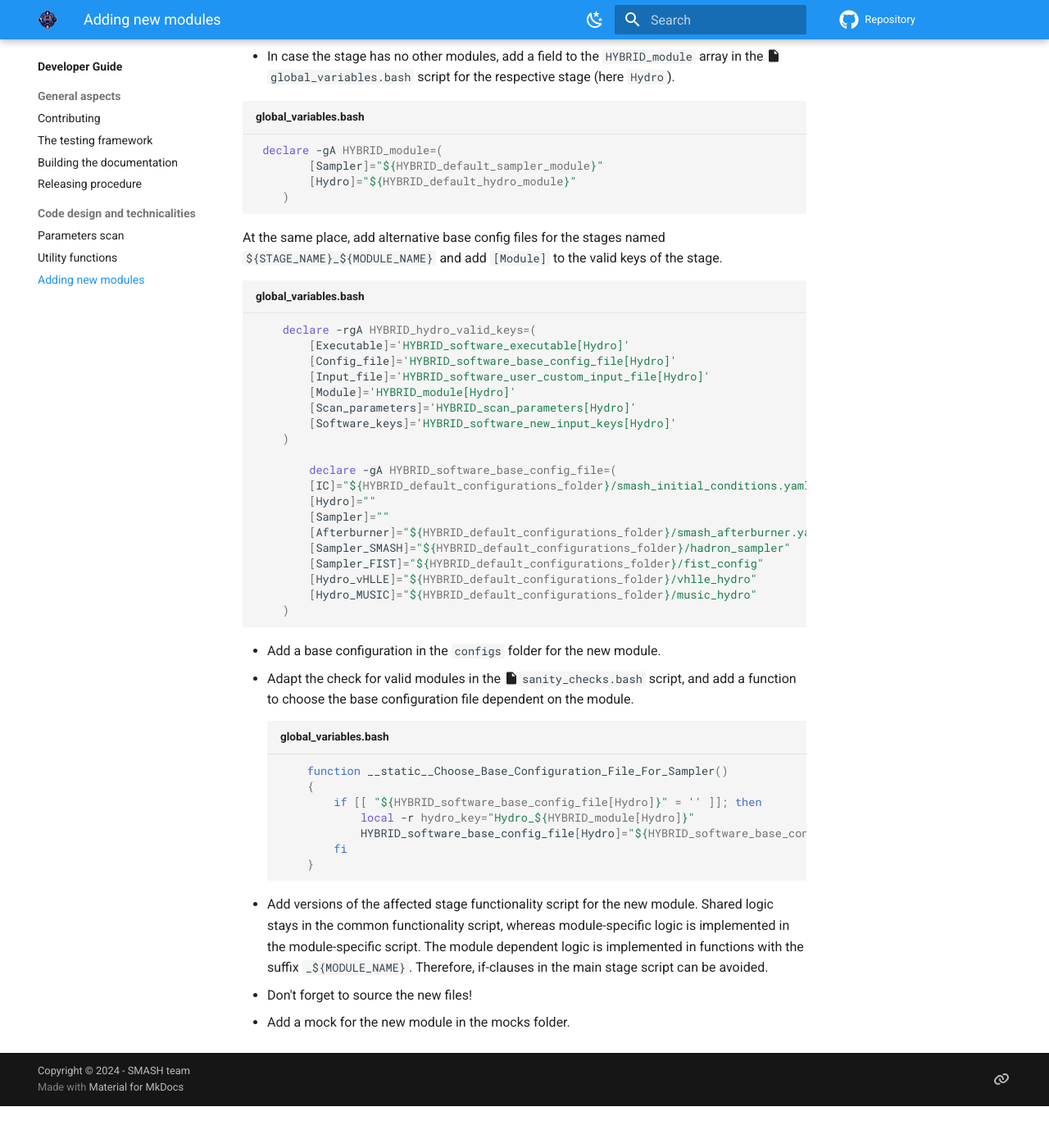
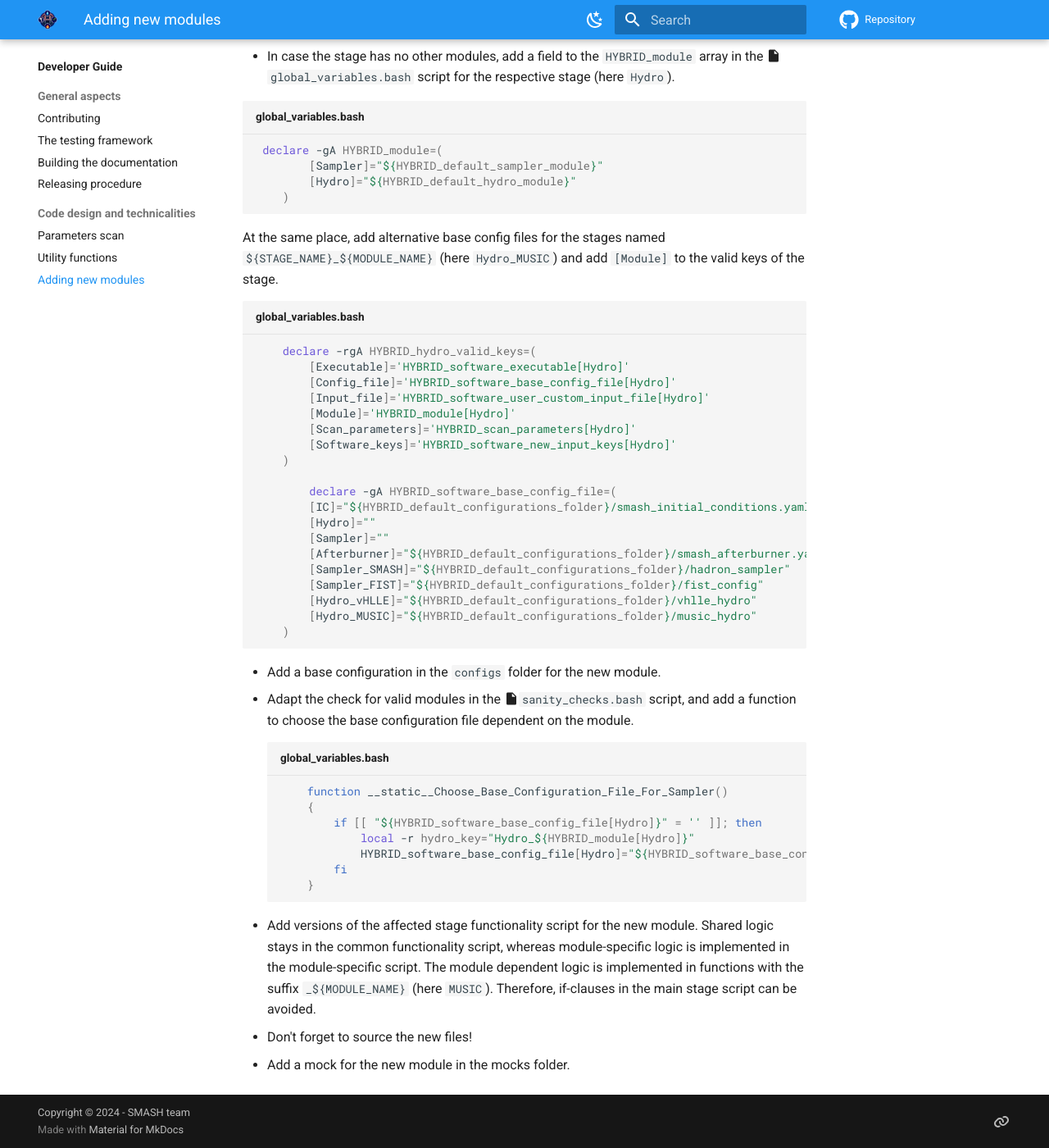
Before and after one commit to smash-transport/smash-vhlle-hybrid, an MkDocs documentation site: the page built from docs/developer/new_module.md, in a window 1280 px wide and 1400 px high, scrolled down 506 px. Shown: the whole window at 82% size. Built offline with MkDocs 1.6.1 and Material for MkDocs 9.7.7, drawn with Linux system fonts in a browser that asks for light colours; comment, search, counter and statistics services are not loaded; the version menu is left out; before the commit the page ends 1855 px from its top, so only the background shows below that.

Commit message:
Add specific module example

````diff
--- a/docs/developer/new_module.md
+++ b/docs/developer/new_module.md
@@ -18,7 +18,7 @@
         [Hydro]="${HYBRID_default_hydro_module}"
     )
 ```
-At the same place, add alternative base config files for the stages named `${STAGE_NAME}_${MODULE_NAME}` and add `[Module]` to the valid keys of the stage.
+At the same place, add alternative base config files for the stages named `${STAGE_NAME}_${MODULE_NAME}` (here `Hydro_MUSIC`) and add `[Module]` to the valid keys of the stage.
 ``` {.bash .no-copy title=global_variables.bash}
     declare -rgA HYBRID_hydro_valid_keys=(
         [Executable]='HYBRID_software_executable[Hydro]'
@@ -55,6 +55,6 @@
 
 * Add versions of the affected stage functionality script for the new module.
 Shared logic stays in the common functionality script, whereas module-specific logic is implemented in the module-specific script.
-The module dependent logic is implemented in functions with the suffix `_${MODULE_NAME}`. Therefore, if-clauses in the main stage script can be avoided.
+The module dependent logic is implemented in functions with the suffix `_${MODULE_NAME}` (here `MUSIC`). Therefore, if-clauses in the main stage script can be avoided.
 * Don't forget to source the new files!
 * Add a mock for the new module in the mocks folder.
````
